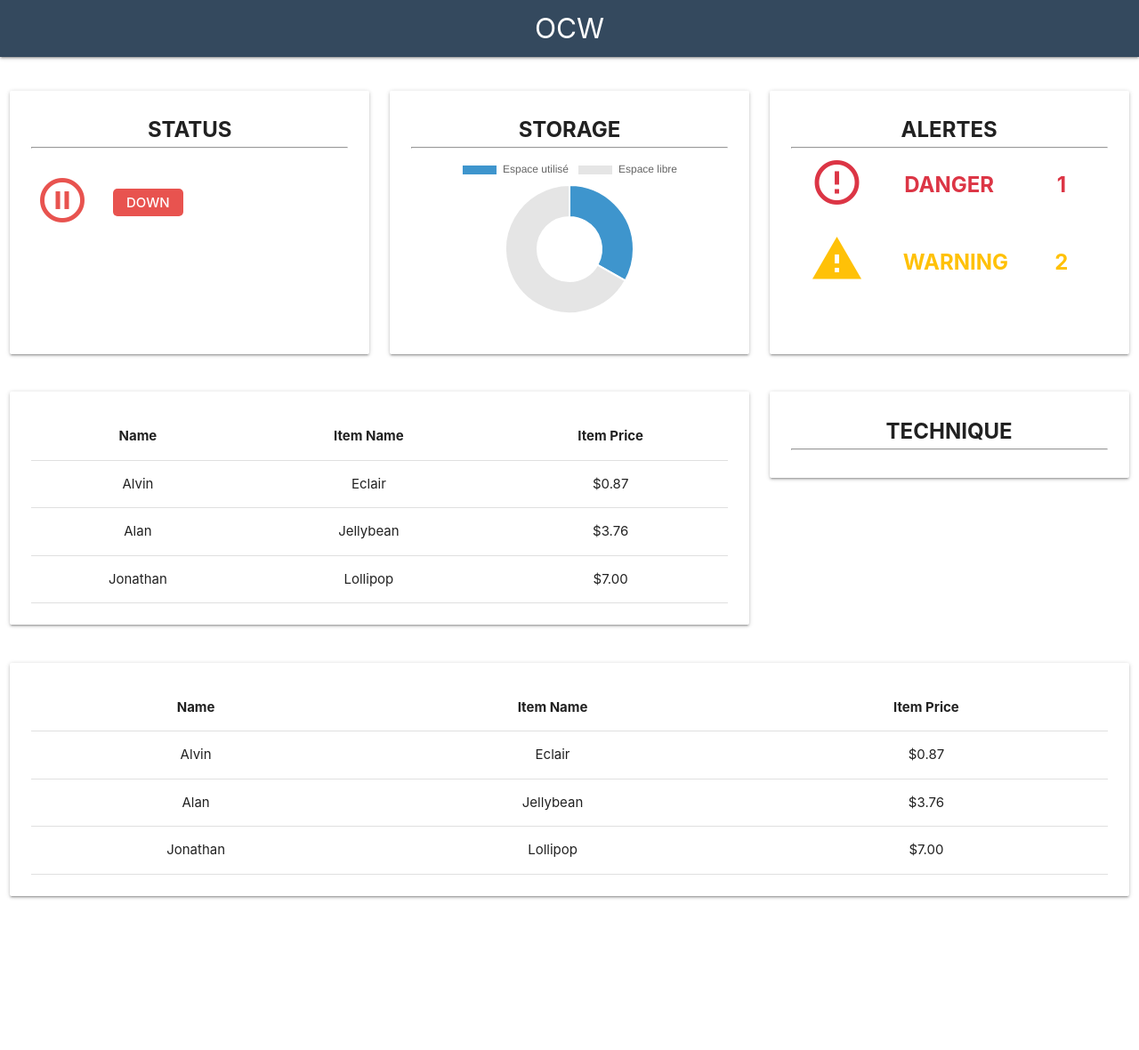
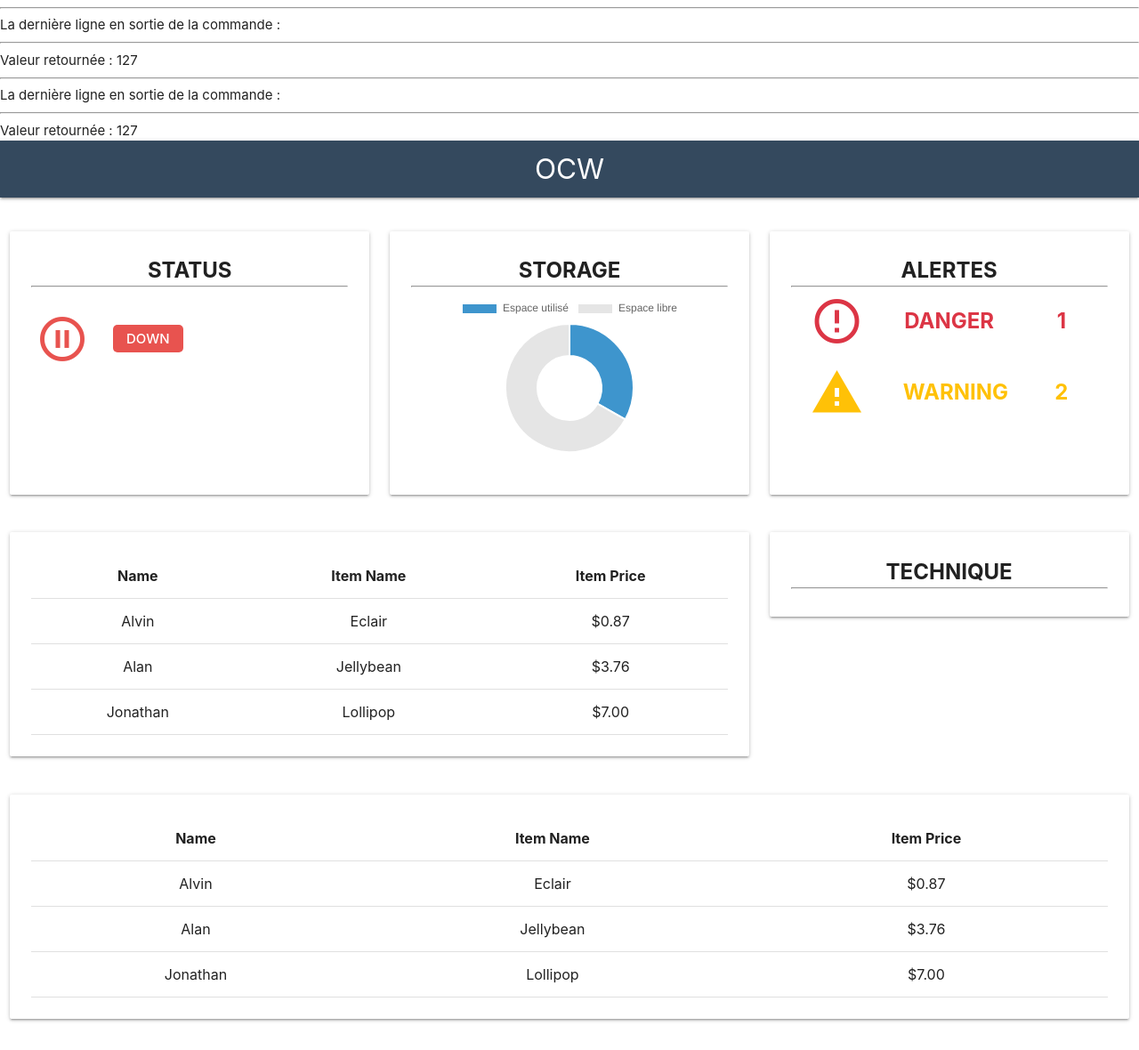
Before and after one commit to Poimulaz/Occs, a PHP site: page / in a window 1280 px wide. Shown: the whole page at 89% size. Before the commit the page ends 1010 px from the top, so only its background shows below. Run offline with PHP 8.4, Linux system fonts and the light colour scheme; some libraries are stand-ins or nearby versions.

Commit message:
add controller

```diff
--- a/Controllers/Control.php
+++ b/Controllers/Control.php
@@ -11,6 +11,31 @@ class Control
     public static function home()
     {
         // var_dump($_SESSION['user']); // ici l'objet est perdu -> object(__PHP_Incomplete_Class) (3)
+        //shell_exec("echo 1");
+        echo exec("text.bat");
+        //echo exec("C:/Users/Pierre/Desktop/Ocw_script.bat");
+
+        $last_line = system('Ocw_script.bat', $retval);
+
+        // Affichage d'autres informations
+        echo '
+<hr />La dernière ligne en sortie de la commande : ' . $last_line . '
+<hr />Valeur retournée : ' . $retval;
+
+        $last_line = system('ping 8.8.8.8', $retval);
+
+        if($retval){
+            $ip = false;
+        }
+        else $ip =true;
+
+        // Affichage d'autres informations
+        echo '
+<hr />La dernière ligne en sortie de la commande : ' . $last_line . '
+<hr />Valeur retournée : ' . $retval;
+
+
         require 'Views/dashboard.php';
+        //shell_exec("dir");
     }
 }
--- a/Views/card.php
+++ b/Views/card.php
@@ -13,7 +13,6 @@
                     <div class="col s6">
                         <div class="center">
                             <?php
-                            $ip = false;
 
                             if($ip == false){
                                 echo '<i  class="medium material-icons iconStatusDown">pause_circle_outline</i>';
```
Also changed, not shown: 2 other files.
